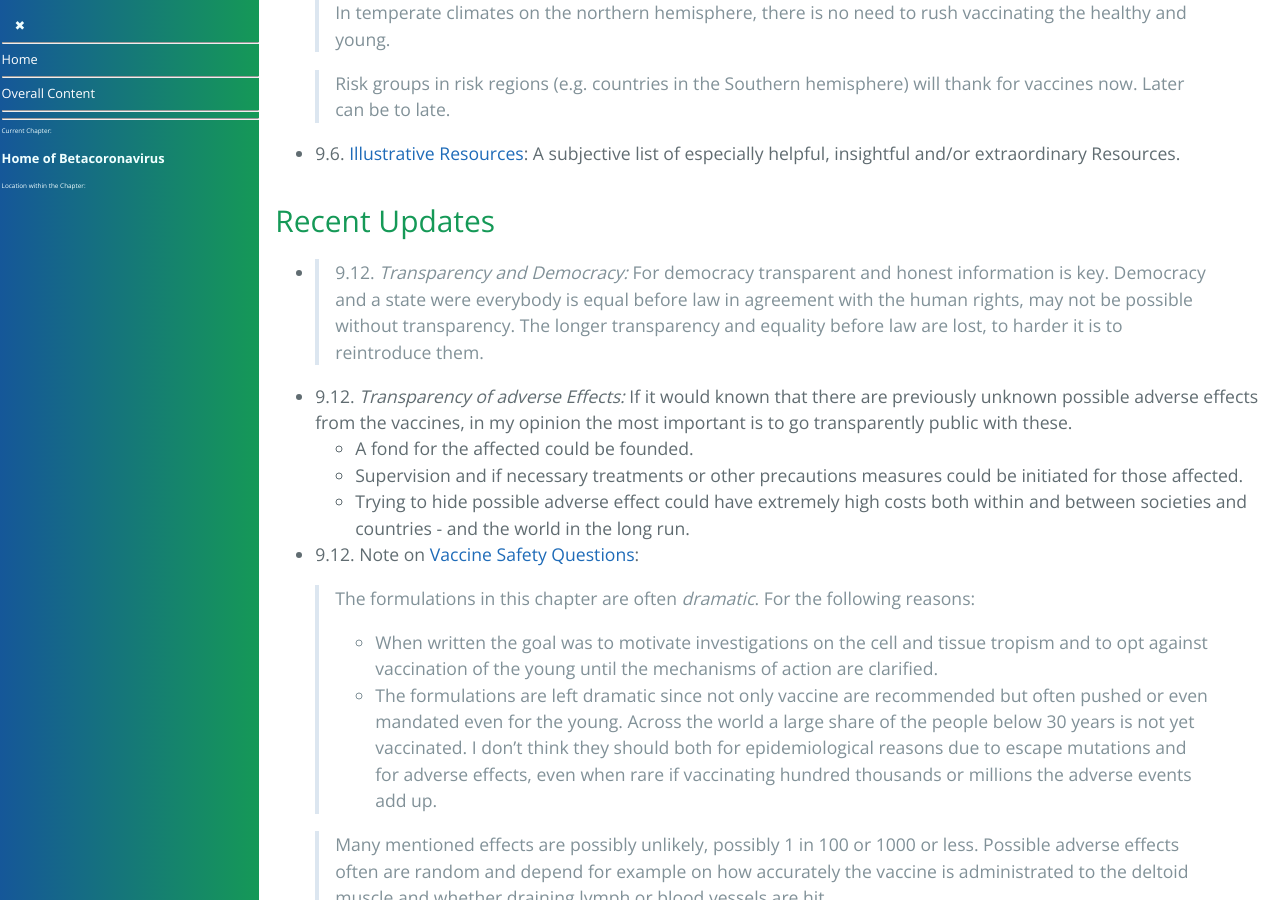
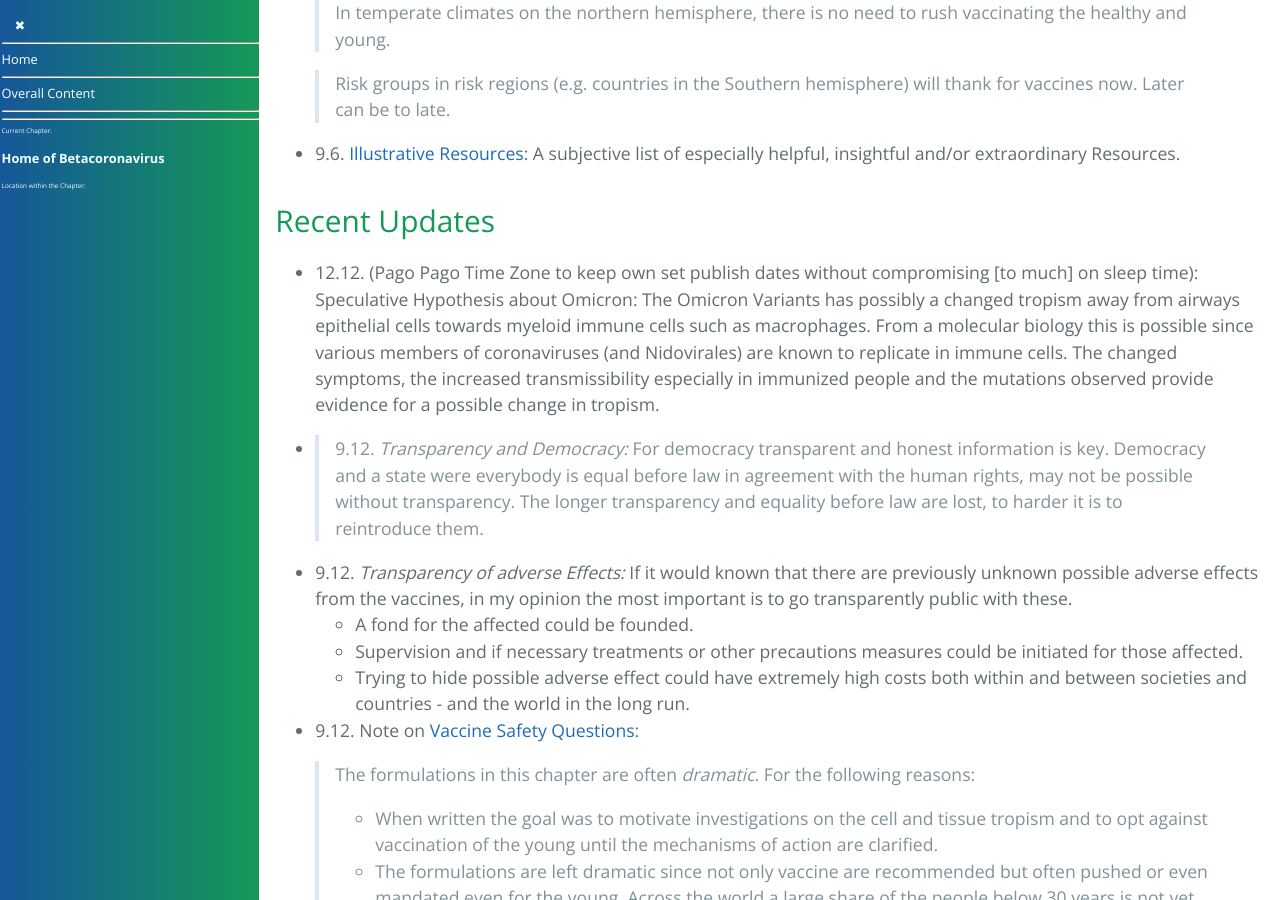
Before and after one commit to forestgrape/coronavirus, a Jekyll site: the page built from index.md, in a window 1280 px wide and 900 px high, scrolled down 2493 px. Built offline with Jekyll 4.4.1, drawn with Linux system fonts in a browser that asks for light colours; our own code applies the rules of GitHub Pages for plain Markdown files.

Commit message:
Hypothesis on Omicron

```diff
--- a/index.md
+++ b/index.md
@@ -74,6 +74,8 @@ There is also a rather subjective page in German with some comments on the Coron
 ### Recent Updates
 
 <!-- 5.12.21: As RNA vaccines turned out they don't tame SARS-CoV-2, from a coronavirus perspective alone one should stop mass vaccination.-->
+
+- 12.12. (Pago Pago Time Zone to keep own set publish dates without compromising [to much] on sleep time): Speculative Hypothesis about Omicron: The Omicron Variants has possibly a changed tropism away from  airways epithelial cells towards myeloid immune cells such as macrophages. From a molecular biology this is possible since various members of coronaviruses (and Nidovirales) are known to replicate in immune cells. The changed symptoms, the increased transmissibility especially in immunized people and the mutations observed provide evidence for a possible change in tropism.
 
 - > 9.12. *Transparency and Democracy:* For democracy transparent and honest information is key.  Democracy and a state were everybody is equal before law in agreement with the human rights, may not be possible without transparency. The longer transparency and equality before law are lost, to harder it is to reintroduce them.
 
```
